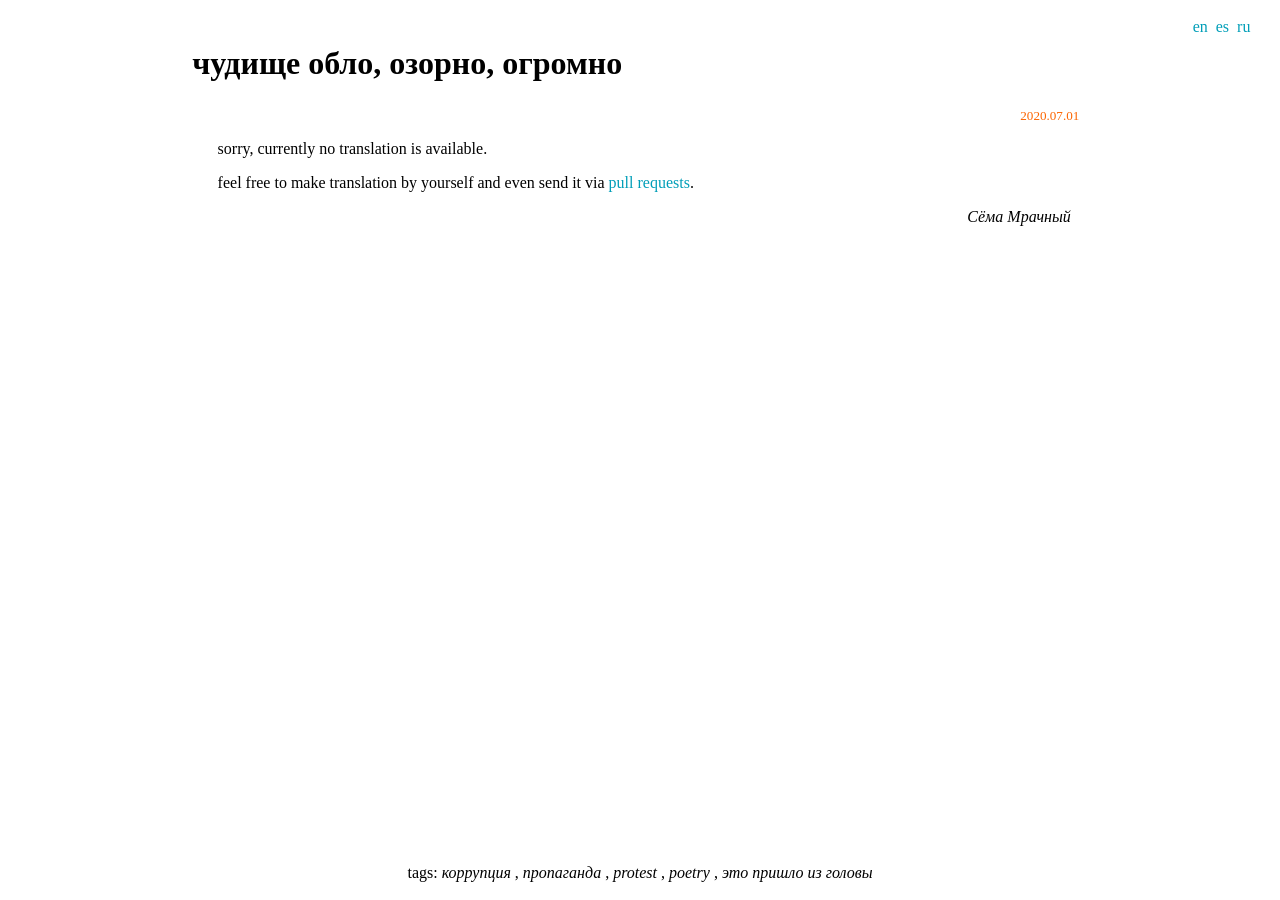
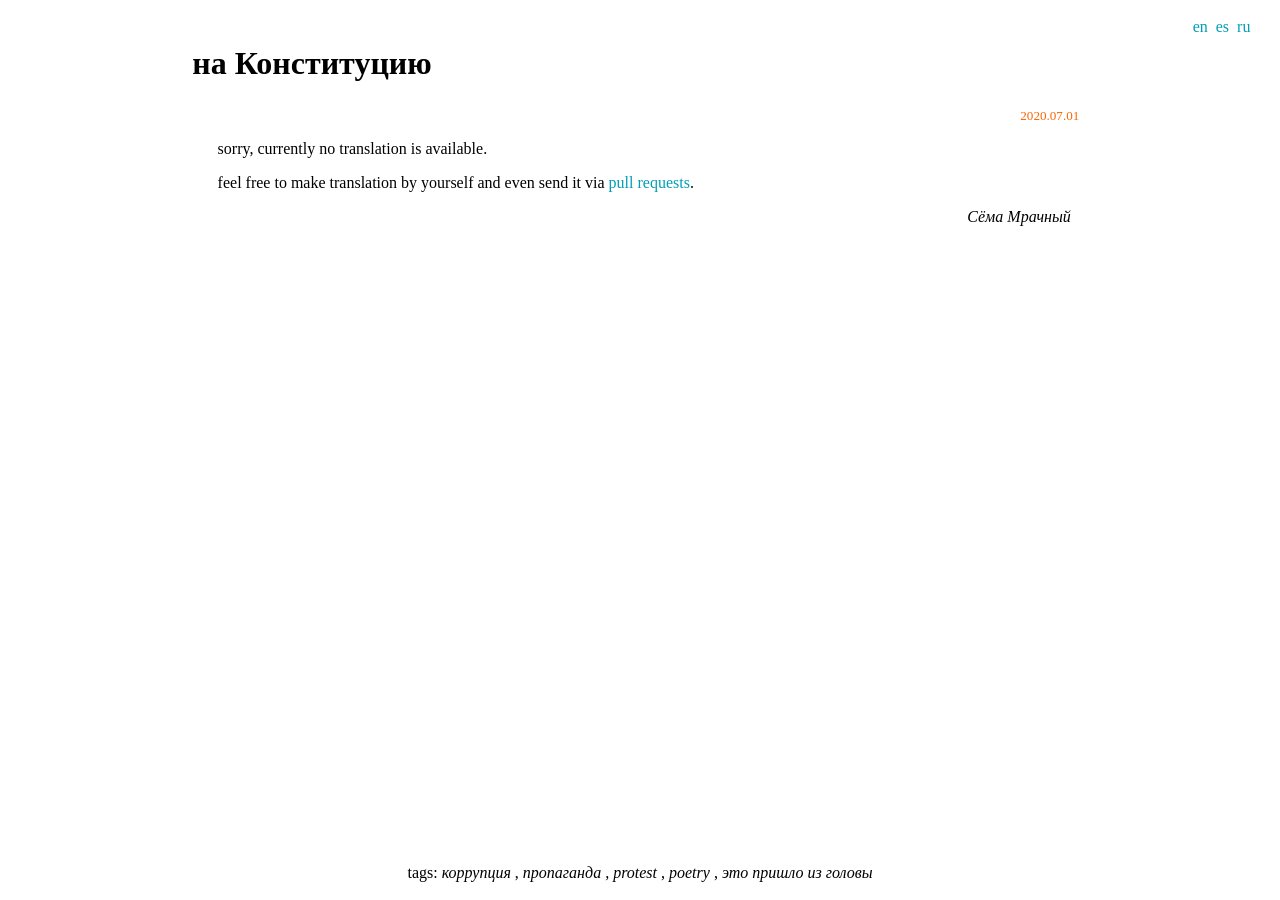
Before and after one commit to slr/slr.github.io, a Jekyll site: the page built from _posts/2020-07-01-monstrum-horrendum.html, in a window 1280 px wide. Built offline with Jekyll 4.4.1, drawn with Linux system fonts in a browser that asks for light colours.

Commit message:
edit 2020-07-01 post

```diff
--- a/_posts/2020-07-01-monstrum-horrendum.html
+++ b/_posts/2020-07-01-monstrum-horrendum.html
@@ -1,7 +1,7 @@
 ---
 permalink: /poetry/monstrum-horrendum/
 redirect_from: [/2020/07/monstrum-horrendum/, /2020/07/monstrum-horrendum.html]
-title: чудище обло, озорно, огромно
+title: на Конституцию
 tags: [коррупция, пропаганда, protest, poetry, это пришло из головы]
 categories: [poetry]
 ---
```
